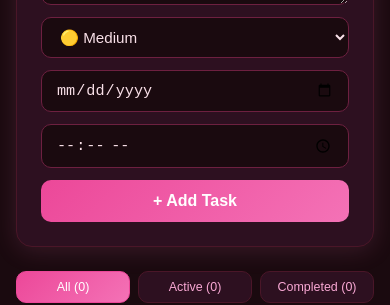
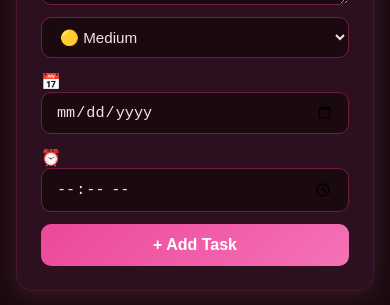
Before and after one commit to sheemasalah/taskflow, a React app in the folder frontend/: page / in a window 390 px wide. Shown: the part 278-583 px from the top of the page. Built offline with nearby package versions, Linux system fonts and the light colour scheme; no server answers; the HTML template or start-up script is replaced by a standard one.

Commit message:
Fix date time input styling for mobile

```diff
--- a/frontend/src/components/TaskForm.jsx
+++ b/frontend/src/components/TaskForm.jsx
@@ -40,16 +40,26 @@ export default function TaskForm({ onAdd }) {
           <option value="medium">🟡 Medium</option>
           <option value="high">🔴 High</option>
         </select>
+      </div>
+      <div className="form-row">
+        <div className="input-wrapper">
+          <span className="input-icon">📅</span>
           <input
             type="date"
             value={dueDate}
             onChange={(e) => setDueDate(e.target.value)}
+            placeholder="Select date"
           />
+        </div>
+        <div className="input-wrapper">
+          <span className="input-icon">⏰</span>
           <input
             type="time"
             value={dueTime}
             onChange={(e) => setDueTime(e.target.value)}
+            placeholder="Select time"
           />
+        </div>
       </div>
       <button type="submit">+ Add Task</button>
     </form>
```
Lines whose indentation alone changed are shown as unchanged.
